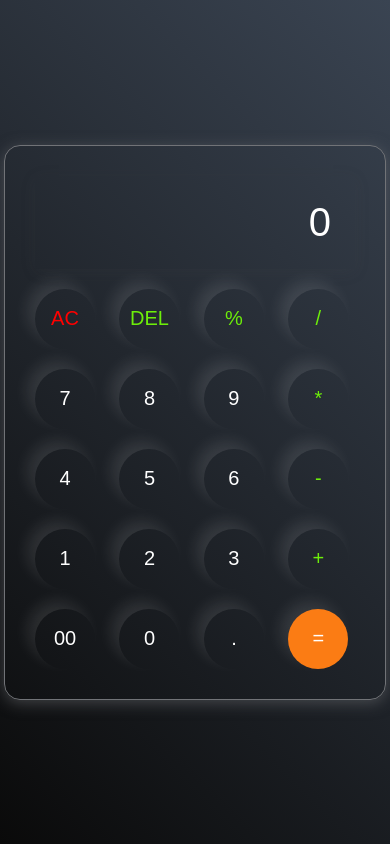
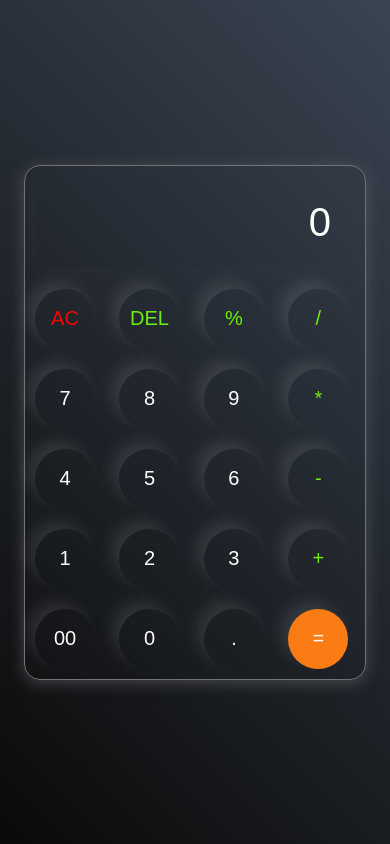
Before and after one commit to Raunakk18/calculator, a plain HTML site: page index.html in a window 390 px wide. Drawn offline with Linux system fonts and the light colour scheme.

Commit message:
responsiveness

```diff
--- a/style.css
+++ b/style.css
@@ -64,6 +64,8 @@ button{
 }
 
 @media only screen and (max-width:600px){
-
-
+    .calculator{
+    position: relative;
+    padding: 0;
+    }
 }
```
